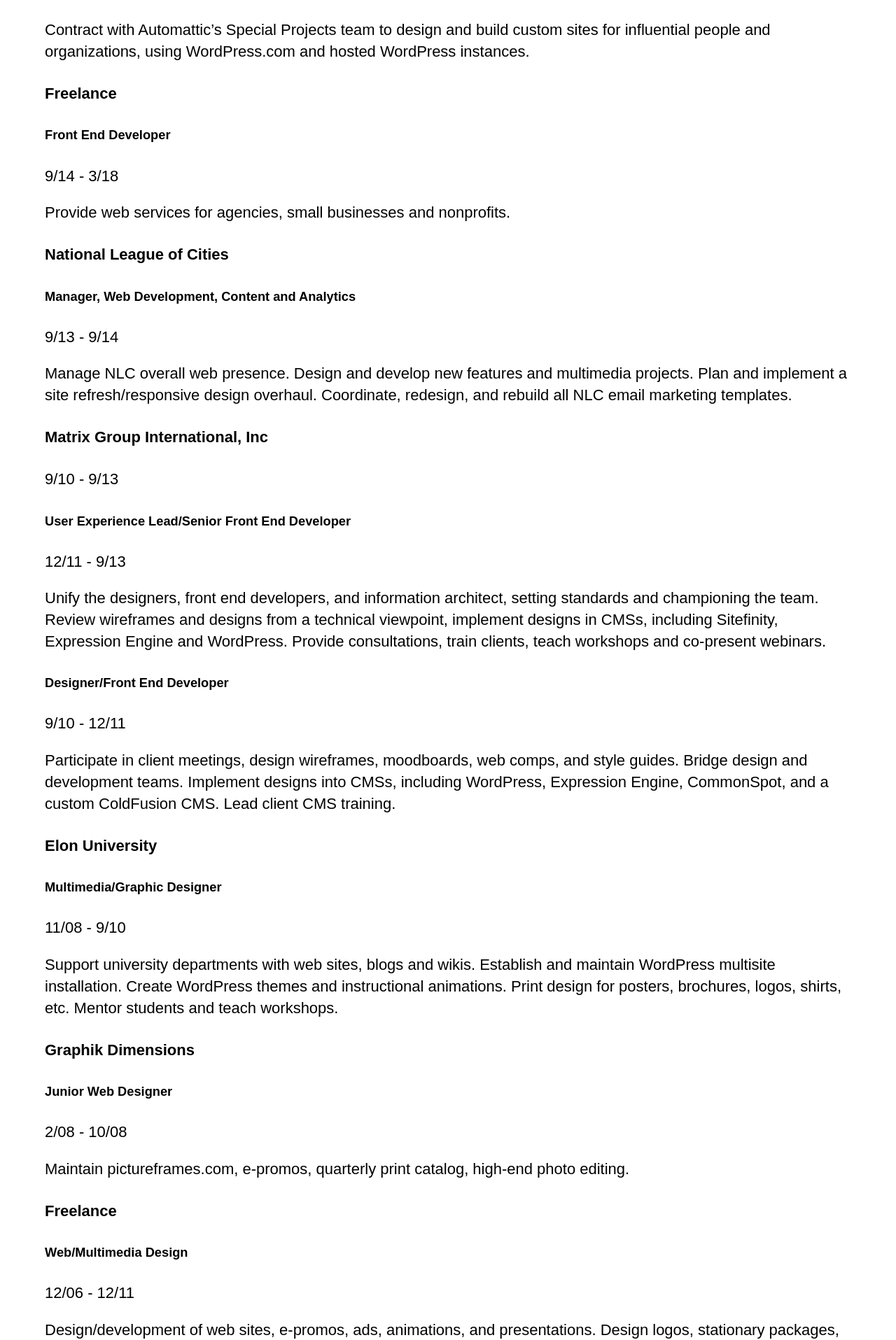
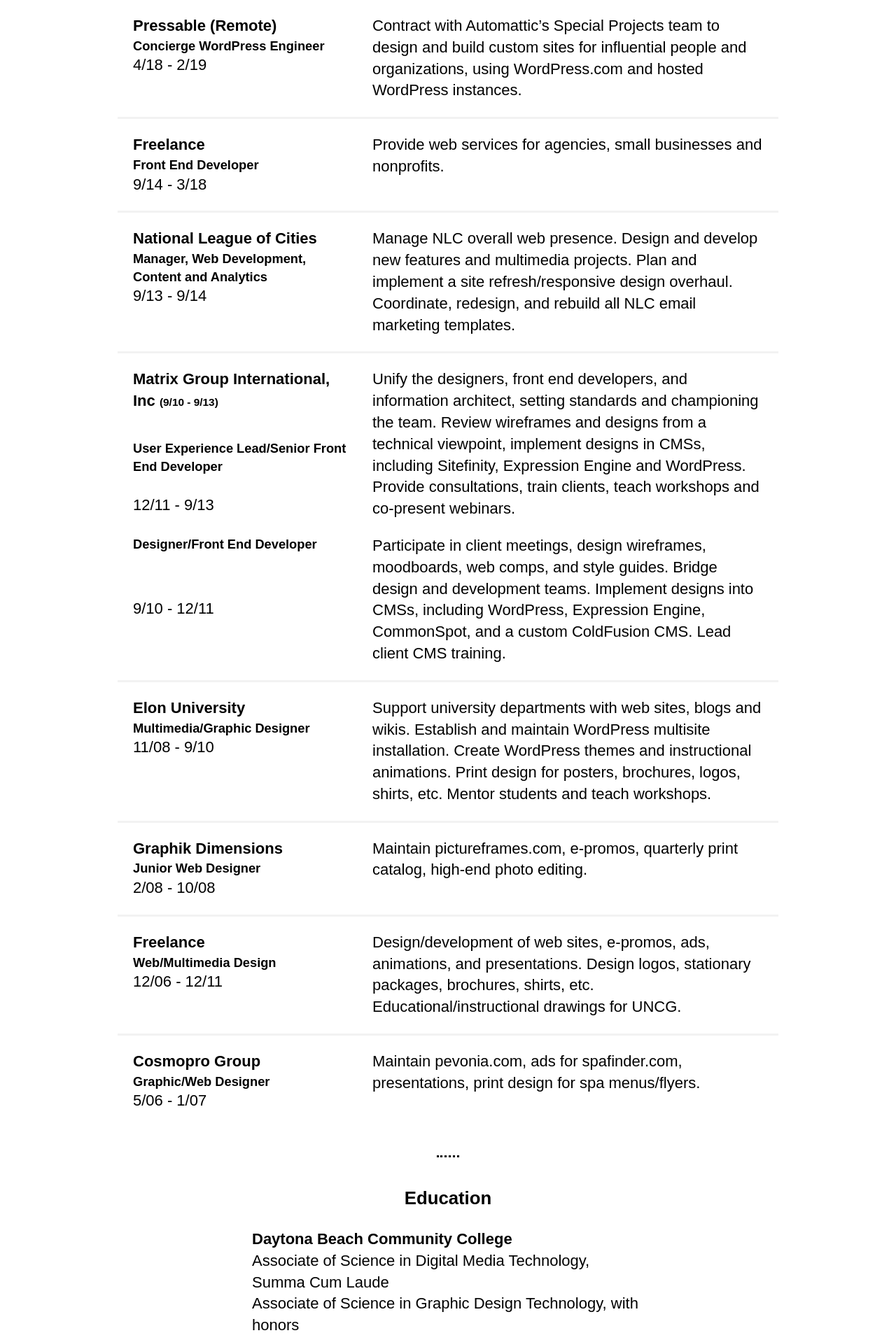
Before and after one commit to joeleenk/joeleenk.github.io, a React (Create React App) app: page / in a window 1280 px wide. Shown: the part 4405-6320 px from the top of the page at 70% size. Built offline with nearby package versions, Linux system fonts and the light colour scheme; what webfontloader would draw is missing.

Commit message:
Resume styles

```diff
--- a/src/App.scss
+++ b/src/App.scss
@@ -13,6 +13,7 @@ Main sass file importing files from styles folder.
 @import "./styles/partials/header";
 @import "./styles/partials/about";
 @import "./styles/partials/work";
+@import "./styles/partials/resume";
 @import "./styles/partials/classes";
 
 /* Print styles */
--- a/src/components/PrintButton.js
+++ b/src/components/PrintButton.js
@@ -2,7 +2,7 @@ import React from "react";
 
 var PrintButton = () => ({
   render() {
-    return <button onClick={this._onClick}>Print this page</button>;
+    return <button onClick={this._onClick}>Print this section</button>;
   },
   _onClick() {
     window.print();
--- a/src/components/Resume.js
+++ b/src/components/Resume.js
@@ -3,7 +3,7 @@ import PrintButton from "./PrintButton";
 import resume from "../files/JoeleenKennedyResume2019.pdf";
 
 const Resume = () => (
-  <section id="resume">
+  <section id="resume" className="resume">
     <h2>Resume</h2>
     <ul className="print-resume">
       <li>
@@ -11,92 +11,122 @@ const Resume = () => (
       </li>
       <li>
         <a href={resume}>
+          <small>
             Button not working? Download a pre-compiled PDF of my resume.
+          </small>
         </a>
       </li>
     </ul>
-    <section className="resume">
+    <section className="skills">
       <h3>Skills</h3>
       <p>
-        PHP, HTML, CSS, Sass, JavaScript, jQuery, React, Gulp, Grunt,Webpack,
+        PHP, HTML, CSS, Sass, JavaScript, jQuery, React, Gulp, Grunt, Webpack,
         accessibility, responsive design, wireframes, moodboards
       </p>
+    </section>
+    <section className="experience">
       <h3>Experience</h3>
+      <article className="pressable">
         <h4>Pressable (Remote)</h4>
         <h5>Concierge WordPress Engineer</h5>
-      <p>4/18 - 2/19</p>
+        <p className="date">4/18 - 2/19</p>
         <p>
           Contract with Automattic’s Special Projects team to design and build
           custom sites for influential people and organizations, using
           WordPress.com and hosted WordPress instances.
         </p>
+      </article>
+      <article className="freelance">
         <h4>Freelance</h4>
         <h5>Front End Developer</h5>
-      <p>9/14 - 3/18</p>
-      <p>Provide web services for agencies, small businesses and nonprofits.</p>
+        <p className="date">9/14 - 3/18</p>
+        <p>
+          Provide web services for agencies, small businesses and nonprofits.
+        </p>
+      </article>
+      <article className="nlc">
         <h4>National League of Cities</h4>
         <h5>Manager, Web Development, Content and Analytics</h5>
-      <p>9/13 - 9/14</p>
+        <p className="date">9/13 - 9/14</p>
         <p>
           Manage NLC overall web presence. Design and develop new features and
-        multimedia projects. Plan and implement a site refresh/responsive design
-        overhaul. Coordinate, redesign, and rebuild all NLC email marketing
-        templates.
+          multimedia projects. Plan and implement a site refresh/responsive
+          design overhaul. Coordinate, redesign, and rebuild all NLC email
+          marketing templates.
         </p>
-      <h4>Matrix Group International, Inc</h4>
-      <p>9/10 - 9/13</p>
+      </article>
+      <article className="matrix">
+        <h4>
+          Matrix Group International, Inc{" "}
+          <span className="date full-date">(9/10 - 9/13)</span>
+        </h4>
+
         <h5>User Experience Lead/Senior Front End Developer</h5>
-      <p>12/11 - 9/13</p>
+        <p className="date">12/11 - 9/13</p>
         <p>
           Unify the designers, front end developers, and information architect,
           setting standards and championing the team. Review wireframes and
-        designs from a technical viewpoint, implement designs in CMSs, including
-        Sitefinity, Expression Engine and WordPress. Provide consultations,
-        train clients, teach workshops and co-present webinars.
+          designs from a technical viewpoint, implement designs in CMSs,
+          including Sitefinity, Expression Engine and WordPress. Provide
+          consultations, train clients, teach workshops and co-present webinars.
         </p>
         <h5>Designer/Front End Developer</h5>
-      <p>9/10 - 12/11</p>
+        <p className="date">9/10 - 12/11</p>
         <p>
           Participate in client meetings, design wireframes, moodboards, web
-        comps, and style guides. Bridge design and development teams. Implement
-        designs into CMSs, including WordPress, Expression Engine, CommonSpot,
-        and a custom ColdFusion CMS. Lead client CMS training.
+          comps, and style guides. Bridge design and development teams.
+          Implement designs into CMSs, including WordPress, Expression Engine,
+          CommonSpot, and a custom ColdFusion CMS. Lead client CMS training.
         </p>
+      </article>
+      <article className="elon">
         <h4>Elon University</h4>
         <h5>Multimedia/Graphic Designer</h5>
-      <p>11/08 - 9/10</p>
+        <p className="date">11/08 - 9/10</p>
         <p>
           Support university departments with web sites, blogs and wikis.
           Establish and maintain WordPress multisite installation. Create
-        WordPress themes and instructional animations. Print design for posters,
-        brochures, logos, shirts, etc. Mentor students and teach workshops.
+          WordPress themes and instructional animations. Print design for
+          posters, brochures, logos, shirts, etc. Mentor students and teach
+          workshops.
         </p>
+      </article>
+      <article className="gd">
         <h4>Graphik Dimensions</h4>
         <h5>Junior Web Designer</h5>
-      <p>2/08 - 10/08</p>
+        <p className="date">2/08 - 10/08</p>
         <p>
-        Maintain pictureframes.com, e-promos, quarterly print catalog, high-end
-        photo editing.
+          Maintain pictureframes.com, e-promos, quarterly print catalog,
+          high-end photo editing.
         </p>
+      </article>
+      <article className="freelance">
         <h4>Freelance</h4>
         <h5>Web/Multimedia Design</h5>
-      <p>12/06 - 12/11</p>
+        <p className="date">12/06 - 12/11</p>
         <p>
           Design/development of web sites, e-promos, ads, animations, and
           presentations. Design logos, stationary packages, brochures, shirts,
           etc. Educational/instructional drawings for UNCG.
         </p>
+      </article>
+      <article className="cosmopro">
         <h4>Cosmopro Group</h4>
         <h5>Graphic/Web Designer</h5>
-      <p>5/06 - 1/07</p>
+        <p className="date">5/06 - 1/07</p>
         <p>
-        Maintain pevonia.com, ads for spafinder.com, presentations, print design
-        for spa menus/flyers.
+          Maintain pevonia.com, ads for spafinder.com, presentations, print
+          design for spa menus/flyers.
         </p>
+      </article>
+    </section>
+    <section className="education">
       <h3>Education</h3>
       <h4>Daytona Beach Community College</h4>
       <p>Associate of Science in Digital Media Technology, Summa Cum Laude</p>
       <p>Associate of Science in Graphic Design Technology, with honors</p>
+    </section>
+    <section className="speaking">
       <h3>Speaking</h3>
       <ul>
         <li>
--- a/src/styles/modules/_utility.scss
+++ b/src/styles/modules/_utility.scss
@@ -1,4 +1,11 @@
 /* Extends and mixins go here */
+
+/* Create extendable styles for a flex-styled list, horizontal by default. */
+%narrow-section {
+  margin-left: auto;
+  margin-right: auto;
+  max-width: 650px;
+}
 
 /* Create extendable styles for a flex-styled list, horizontal by default. */
 %flex-list {
--- a/src/styles/partials/_about.scss
+++ b/src/styles/partials/_about.scss
@@ -2,9 +2,7 @@
 
 .mission,
 .background {
-  margin-left: auto;
-  margin-right: auto;
-  max-width: 650px;
+  @extend %narrow-section;
 }
 
 .passions {
--- a/src/styles/partials/_classes.scss
+++ b/src/styles/partials/_classes.scss
@@ -15,31 +15,6 @@
   display: none;
 }
 
-.print-resume {
-  @extend %flex-list;
-  flex-direction: column;
-
-  button {
-    background-color: color(orange);
-    border: 0 none;
-    border-radius: 2.25rem;
-    @include inset-box-shadow(color(orange));
-    color: $light;
-    cursor: pointer;
-    font-size: 1rem;
-    font-weight: 700;
-    padding: 1.25rem 1.75rem;
-    text-transform: uppercase;
-    transition: all 300ms ease;
-
-    &:hover,
-    &:focus {
-      background-color: color(pink);
-      @include inset-box-shadow(color(pink));
-    }
-  }
-}
-
 @each $key, $val in $colors {
   .#{$key} {
     background-color: $val;
--- a/src/styles/partials/_elements.scss
+++ b/src/styles/partials/_elements.scss
@@ -27,3 +27,27 @@ img {
   max-width: 100%;
   margin: 1em auto;
 }
+
+button {
+  background-color: color(orange);
+  border: 0 none;
+  border-radius: 2.25rem;
+  @include inset-box-shadow(color(orange));
+  color: $light;
+  cursor: pointer;
+  font-size: 1rem;
+  font-weight: 700;
+  padding: 1.25rem 1.75rem;
+  text-transform: uppercase;
+  transition: all 300ms ease;
+
+  &:hover,
+  &:focus {
+    background-color: color(pink);
+    @include inset-box-shadow(color(pink));
+  }
+}
+
+li {
+  margin-bottom: 0.5em;
+}
--- /dev/null
+++ b/src/styles/partials/_resume.scss
@@ -0,0 +1,98 @@
+/* Styles specific to the resume section */
+
+.print-resume {
+  @extend %flex-list;
+  flex-direction: column;
+}
+
+.resume {
+  > section {
+    @extend %narrow-section;
+    max-width: 560px;
+
+    @media (min-width: 768px) {
+      &.experience {
+        max-width: 900px;
+      }
+    }
+  }
+
+  h3 {
+    @include border-above;
+    text-align: center;
+  }
+}
+
+.resume article {
+  border-top: 3px solid rgba($dark, 0.05);
+  margin: 0 -1em;
+  padding: 1em;
+  transition: all 300ms ease;
+
+  &:first-of-type {
+    border-top: 0 none;
+  }
+
+  &:hover {
+    background-color: rgba($dark, 0.05);
+    border-color: transparent;
+  }
+
+  h3,
+  h4,
+  h5,
+  .date {
+    margin: 0;
+  }
+
+  .full-date {
+    display: inline-block;
+    font-size: 70%;
+    font-weight: 700;
+  }
+
+  @media (min-width: 768px) {
+    display: grid;
+    grid-template-columns: 34% 62%;
+    grid-template-rows: auto auto 1fr;
+    grid-column-gap: 4%;
+
+    p:not(.date) {
+      grid-column: 2;
+      grid-row: 1 / 4;
+      margin: 0;
+    }
+
+    .full-date {
+      margin-bottom: 1em;
+    }
+
+    &.matrix {
+      grid-template-rows: max-content max-content auto max-content auto;
+
+      p:not(.date) {
+        grid-column: 2;
+        grid-row: 1 / 4;
+        margin-bottom: 1em;
+
+        ~ p:not(.date) {
+          grid-column: 2;
+          grid-row: 4 / 6;
+          margin-bottom: 0;
+        }
+      }
+    }
+  }
+}
+
+.education {
+  h4,
+  p {
+    margin: 0;
+  }
+}
+
+.speaking ul {
+  list-style-type: none;
+  padding: 0;
+}
--- a/src/styles/partials/_work.scss
+++ b/src/styles/partials/_work.scss
@@ -5,9 +5,7 @@
   h2,
   h3,
   p {
-    margin-left: auto;
-    margin-right: auto;
-    max-width: 650px;
+    @extend %narrow-section;
   }
 
   a {
```
Lines whose indentation alone changed are shown as unchanged.
